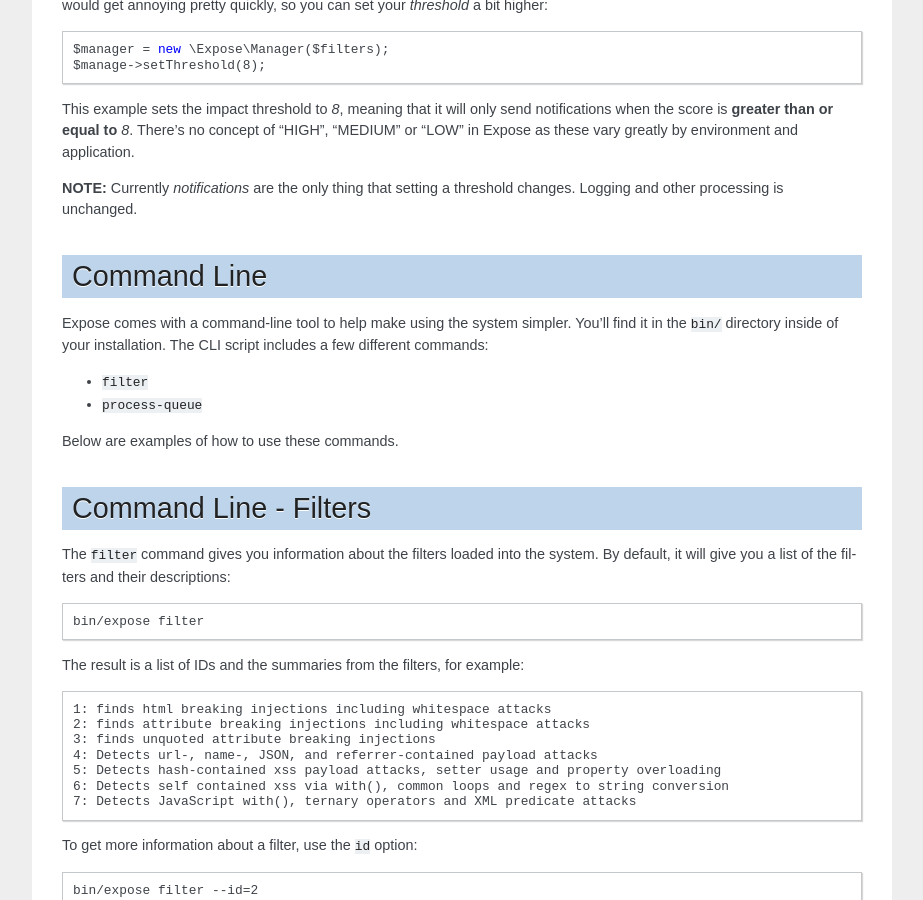
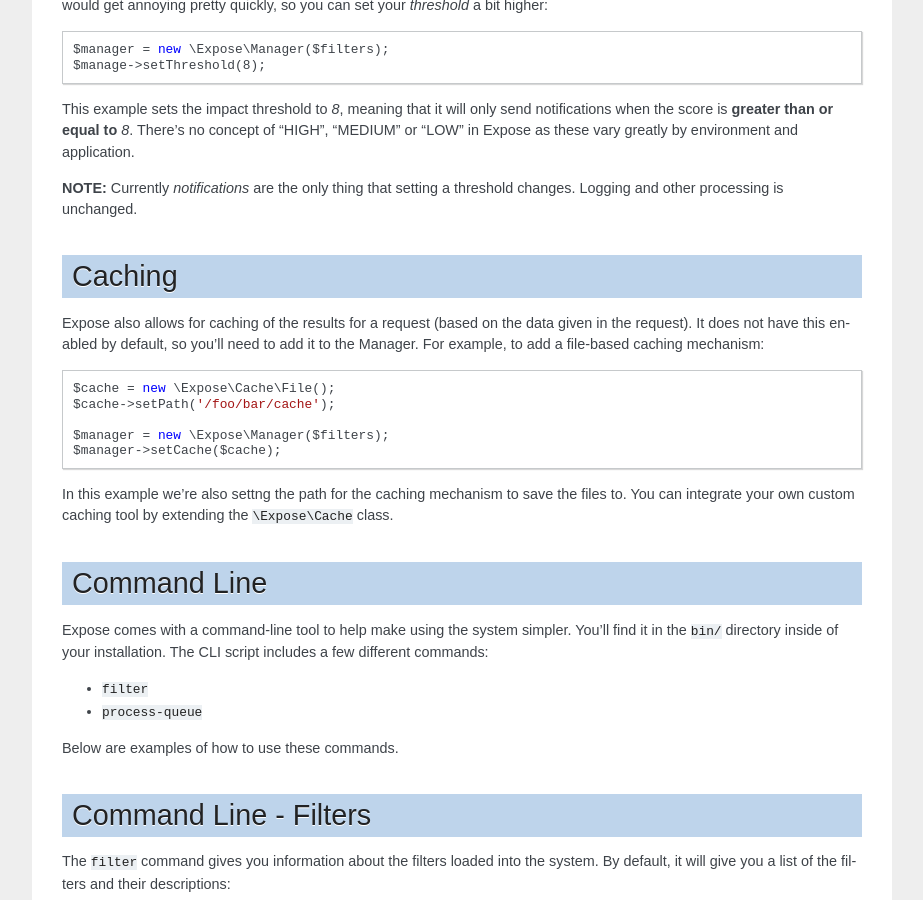
Before and after one commit to enygma/expose, a Sphinx documentation site: the page built from docs/index.rst, in a window 1280 px wide and 900 px high, scrolled down 2979 px. Shown: the whole window, without its empty margins (198-1121 px from the left). Built offline with Sphinx 7.4.7, drawn with Linux system fonts in a browser that asks for light colours.

Commit message:
adding info about the caching to the docs

```diff
--- a/docs/index.rst
+++ b/docs/index.rst
@@ -154,6 +154,21 @@
 This example sets the impact threshold to `8`, meaning that it will only send notifications when the score is **greater than or equal to** `8`. There's no concept of "HIGH", "MEDIUM" or "LOW" in Expose as these vary greatly by environment and application.
 
 **NOTE:** Currently *notifications* are the only thing that setting a threshold changes. Logging and other processing is unchanged.
+
+Caching
+=========
+
+Expose also allows for caching of the results for a request (based on the data given in the request). It does not have this enabled by default, so you'll need to add it to the Manager. For example, to add a file-based caching mechanism:
+
+.. code-block:: php
+
+    $cache = new \Expose\Cache\File();
+    $cache->setPath('/foo/bar/cache');
+
+    $manager = new \Expose\Manager($filters);
+    $manager->setCache($cache);
+
+In this example we're also settng the path for the caching mechanism to save the files to. You can integrate your own custom caching tool by extending the ``\Expose\Cache`` class.
 
 Command Line
 ==============
```
